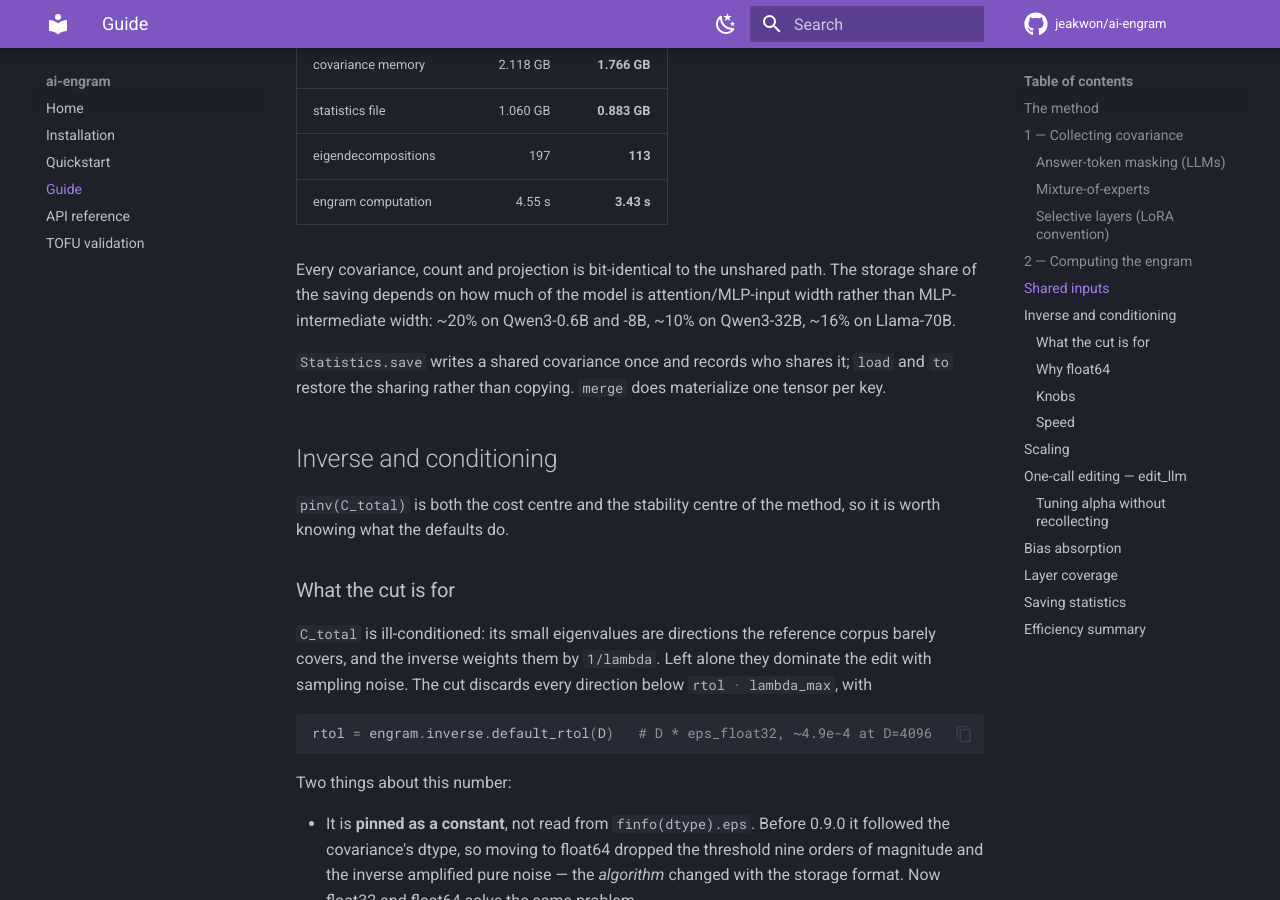
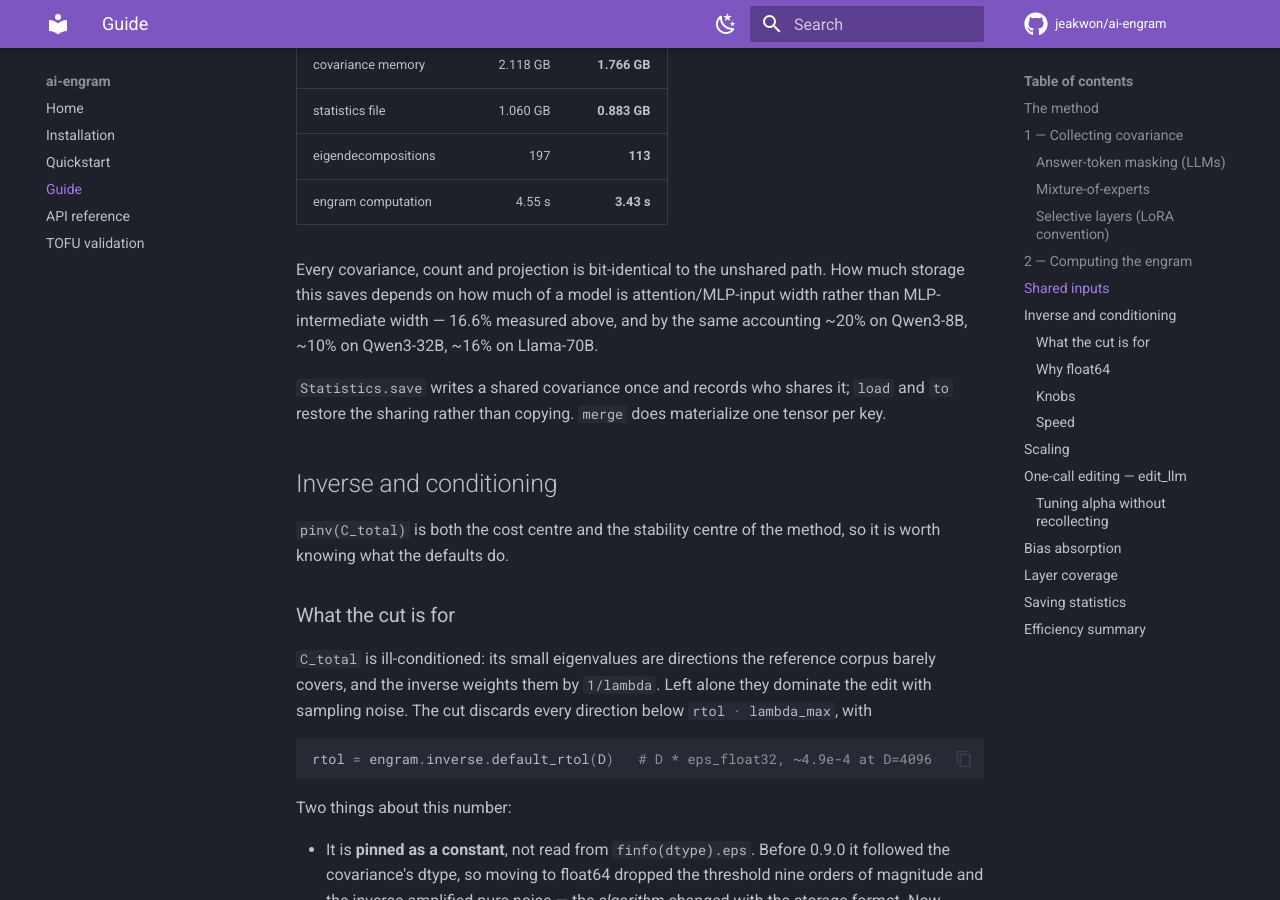
Before and after one commit to jeakwon/ai-engram, an MkDocs documentation site: the page built from docs/guide.md, in a window 1280 px wide and 900 px high, scrolled down 4107 px. Built offline with MkDocs 1.6.1 and Material for MkDocs 9.7.7, drawn with Linux system fonts in a browser that asks for light colours; comment, search, counter and statistics services are not loaded.

Commit message:
fix: release-review findings on the input-sharing work
Two blockers, both from the pre-tag audit:

- stats: a file carrying an alias map is now tagged format 4. Under the shared tag 3 an
  ai-engram 0.9.x reader would have loaded it and silently returned a Statistics missing every
  aliased layer - data loss with no error. Files without aliases keep tag 3, so 0.9.x still
  reads them; aliased files now fail loudly there instead.
- collectors: the sharing window stored the full D x D batch covariance and its row count in
  every entry, but the hit path only ever reads the owner's name. At D=25600 that pinned up to
  15 GB for nothing. It now holds (input tensor, owner name) - the tensor reference is what
  makes comparing id() sound, and nothing else.

Also: the factor cache keys on (covariance identity, N), since cut='mp_n' reads the sample
count; and three documentation numbers that disagreed with their own measurements (a ~20%
storage claim next to a measured 16.6%, a 17% figure attributed to the decomposition count
which actually falls 43%, and an architecture-agnostic claim that overstated the MoE path).

Co-Authored-By: Claude Fable 5 <noreply@anthropic.com>
Claude-Session: https://claude.ai/code/session_01VhUyRSbspii4xLVUWFM7h5

```diff
--- a/docs/guide.md
+++ b/docs/guide.md
@@ -188,9 +188,9 @@ Measured on Qwen3-0.6B (197 layers, 113 distinct groups = 28 blocks × 4 + `lm_h
 | eigendecompositions | 197 | **113** |
 | engram computation | 4.55 s | **3.43 s** |
 
-Every covariance, count and projection is bit-identical to the unshared path. The storage share
-of the saving depends on how much of the model is attention/MLP-input width rather than
-MLP-intermediate width: ~20% on Qwen3-0.6B and -8B, ~10% on Qwen3-32B, ~16% on Llama-70B.
+Every covariance, count and projection is bit-identical to the unshared path. How much storage this saves depends on how much of a model is
+attention/MLP-input width rather than MLP-intermediate width — 16.6% measured above, and by the
+same accounting ~20% on Qwen3-8B, ~10% on Qwen3-32B, ~16% on Llama-70B.
 
 `Statistics.save` writes a shared covariance once and records who shares it; `load` and `to`
 restore the sharing rather than copying. `merge` does materialize one tensor per key.
```
Also changed, not shown: CHANGELOG.md (+9 -6 lines), README.md (+1 -1 lines), 4 other files.
